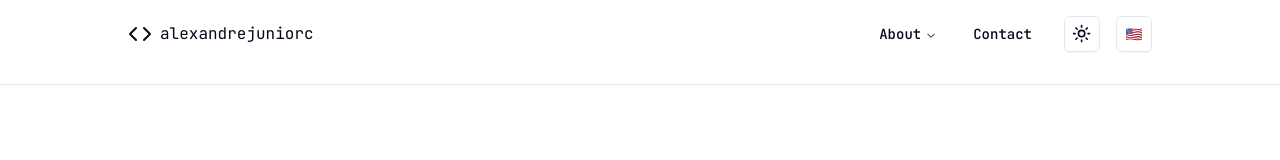
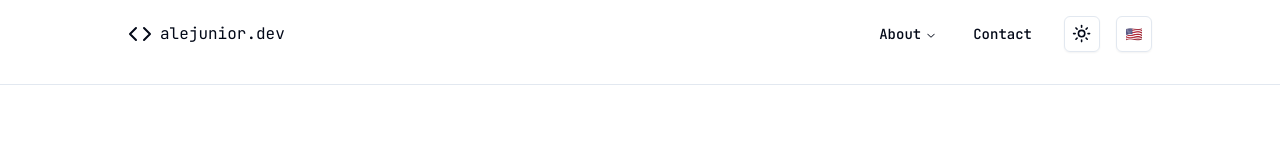
Before and after one commit to alexandrejuniorc/portfolio, a Next.js app: page /en-US in a window 1280 px wide. Shown: the top 160 px of the page. Built offline with nearby package versions, Linux system fonts and the light colour scheme.

Commit message:
refactor: :recycle: change strategy to set home icon on header

```diff
--- a/src/components/header/index.tsx
+++ b/src/components/header/index.tsx
@@ -40,10 +40,10 @@ export function Header() {
 
   return (
     // <header className="mx-auto flex max-w-5xl items-center justify-between gap-20 px-5 py-4 xl:px-0 flex-row-reverse lg:flex-row">
-    <header className="mx-auto items-center px-5 gap-20 py-4 xl:px-0 md:flex md:flex-row md:justify-between max-w-5xl">
-      <Link href="/" className="hidden md:flex items-center gap-2">
+    <header className="mx-auto items-center px-5 gap-20 py-4 xl:px-0 flex lg:flex-row justify-between max-w-5xl">
+      <Link href="/" className="flex items-center gap-2">
         <Code />
-        <h2>alexandrejuniorc</h2>
+        <h2 className="hidden md:flex">alejunior.dev</h2>
       </Link>
 
       <div className="flex justify-between space-x-4">
```
